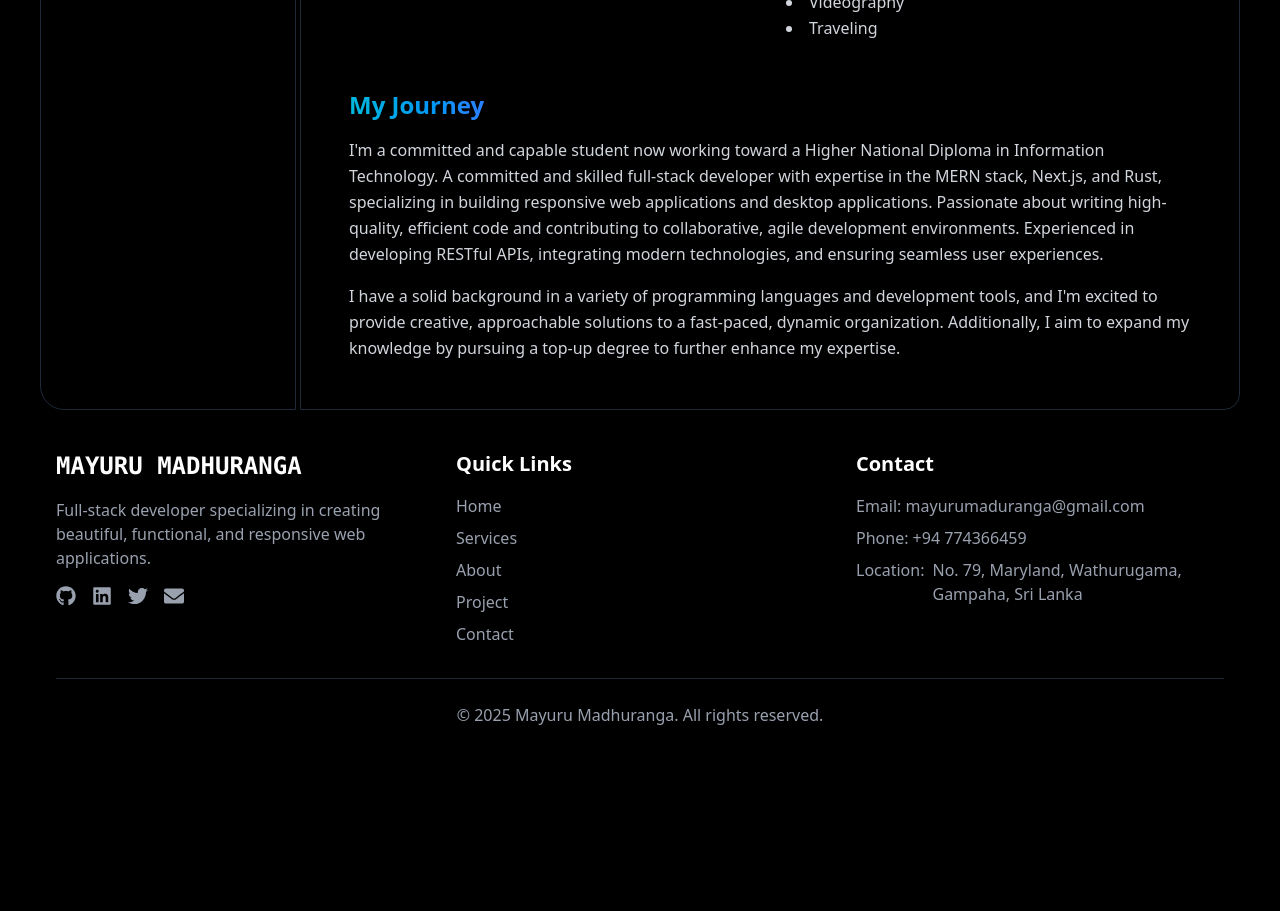
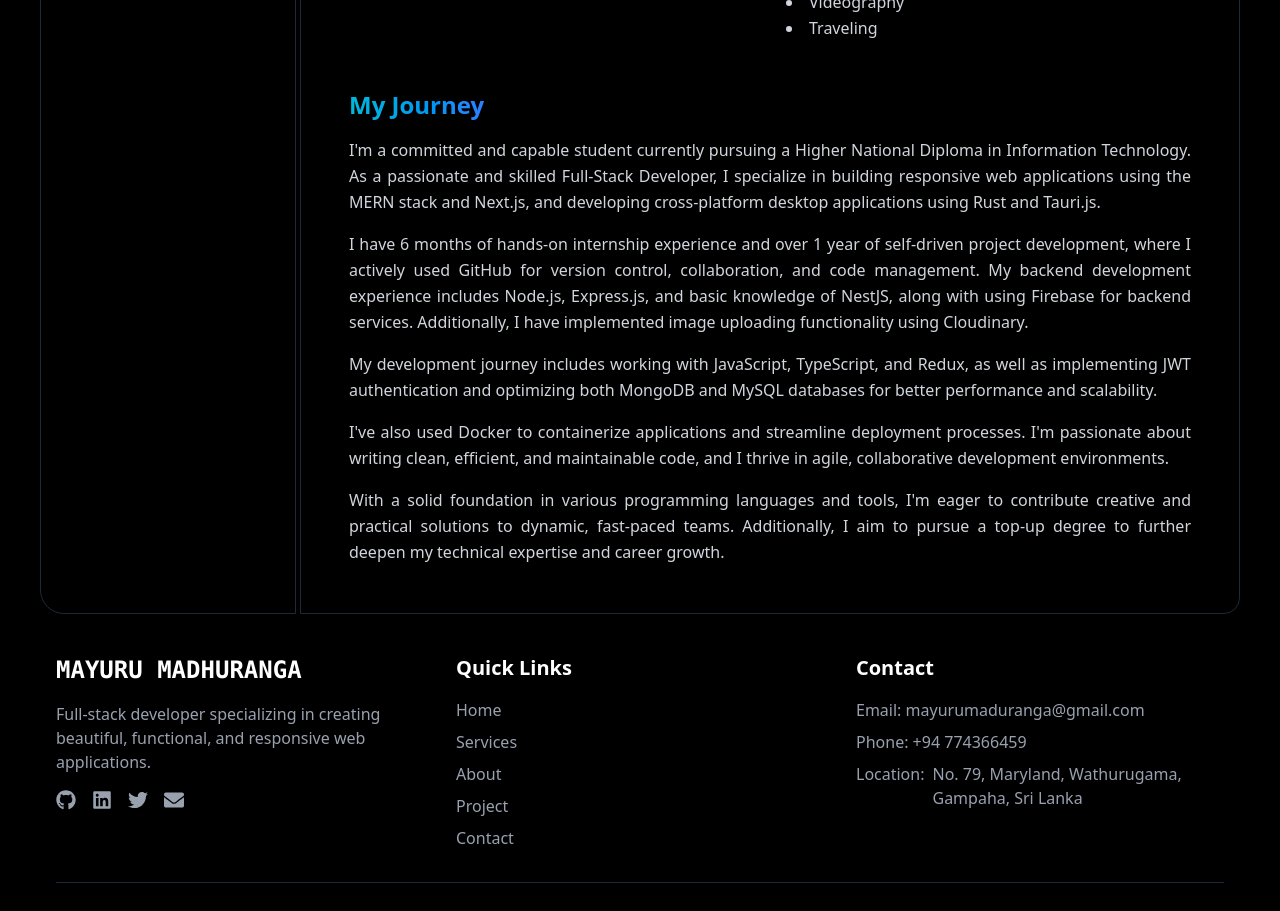
Before and after one commit to Mayuru0/Portfolio-Projcet--Next-Js, a Next.js app: page /about/aboutme in a window 1280 px wide. Shown: the part 580-1491 px from the top of the page. Before the commit the page ends 1331 px from the top, so only its background shows below. Built offline with nearby package versions, Linux system fonts and the light colour scheme.

Commit message:
change about

```diff
--- a/src/Components/about/AboutMe.tsx
+++ b/src/Components/about/AboutMe.tsx
@@ -3,9 +3,8 @@
 import Image from "next/image";
 import React, { useEffect } from "react";
 import AOS from "aos";
-import "aos/dist/aos.css"
+import "aos/dist/aos.css";
 export default function AboutMe() {
-
   useEffect(() => {
     AOS.init({
       duration: 1000, // Animation duration in milliseconds
@@ -26,7 +25,9 @@ export default function AboutMe() {
     <div className="min-h-screen bg-black border border-gray-800 rounded-r-2xl text-white flex flex-col p-4 md:p-8 lg:p-12 mt-2">
       <div className="max-w-5xl mx-auto">
         {/* Heading */}
-        <h1 className="text-4xl font-bold mb-8 primary animate-bounce">About Me</h1>
+        <h1 className="text-4xl font-bold mb-8 primary animate-bounce">
+          About Me
+        </h1>
 
         {/* Profile Section */}
         <div className="flex flex-col md:flex-row items-center md:items-start mb-12 gap-6">
@@ -43,7 +44,9 @@ export default function AboutMe() {
 
           {/* Personal Info */}
           <div className="flex-1 " data-aos="fade-left">
-            <h2 className="text-2xl font-semibold" data-aos="fade-up">{personalInfo.name}</h2>
+            <h2 className="text-2xl font-semibold" data-aos="fade-up">
+              {personalInfo.name}
+            </h2>
             <p className="text-lg text-gray-400 mb-4 animate-pulse">
               Fullstack Developer | MERN Stack Developer
             </p>
@@ -66,12 +69,13 @@ export default function AboutMe() {
         </div>
 
         {/* Interests & Hobbies */}
-        <div className="grid grid-cols-1 md:grid-cols-2 gap-8 " data-aos="fade-left">
+        <div
+          className="grid grid-cols-1 md:grid-cols-2 gap-8 "
+          data-aos="fade-left"
+        >
           {/* Interests */}
           <section>
-            <h3 className="text-2xl font-semibold mb-4 primary">
-              Interests
-            </h3>
+            <h3 className="text-2xl font-semibold mb-4 primary">Interests</h3>
             <ul className="list-disc list-inside text-gray-300 leading-relaxed">
               {personalInfo.interests.map((interest, index) => (
                 <li key={index}>{interest}</li>
@@ -81,9 +85,7 @@ export default function AboutMe() {
 
           {/* Hobbies */}
           <section>
-            <h3 className="text-2xl font-semibold mb-4 primary">
-              Hobbies
-            </h3>
+            <h3 className="text-2xl font-semibold mb-4 primary">Hobbies</h3>
             <ul className="list-disc list-inside text-gray-300 leading-relaxed">
               {personalInfo.hobbies.map((hobby, index) => (
                 <li key={index}>{hobby}</li>
@@ -94,27 +96,46 @@ export default function AboutMe() {
 
         {/* My Journey Section */}
         <section className="mt-12" data-aos="fade-up">
-          <h3 className="text-2xl font-semibold mb-4 primary" data-aos="fade-up">
+          <h3
+            className="text-2xl font-semibold mb-4 primary"
+            data-aos="fade-up"
+          >
             My Journey
           </h3>
-          <p className="text-gray-300 leading-relaxed mb-4">
-  I&apos;m a committed and capable student now working toward a Higher
-  National Diploma in Information Technology. A committed and skilled
-  full-stack developer with expertise in the MERN stack, Next.js, and
-  Rust, specializing in building responsive web applications and
-  desktop applications. Passionate about writing high-quality,
-  efficient code and contributing to collaborative, agile development
-  environments. Experienced in developing RESTful APIs, integrating
-  modern technologies, and ensuring seamless user experiences.
-</p>
-<p className="text-gray-300 leading-relaxed">
-  I have a solid background in a variety of programming languages and
-  development tools, and I&apos;m excited to provide creative, approachable
-  solutions to a fast-paced, dynamic organization. Additionally, I aim
-  to expand my knowledge by pursuing a top-up degree to further
-  enhance my expertise.
-</p>
-
+          <p className="text-gray-300 leading-relaxed mb-4 text-justify">
+            I&apos;m a committed and capable student currently pursuing a Higher
+            National Diploma in Information Technology. As a passionate and
+            skilled Full-Stack Developer, I specialize in building responsive
+            web applications using the MERN stack and Next.js, and developing
+            cross-platform desktop applications using Rust and Tauri.js.
+          </p>
+          <p className="text-gray-300 leading-relaxed mb-4 text-justify">
+            I have 6 months of hands-on internship experience and over 1 year of
+            self-driven project development, where I actively used GitHub for
+            version control, collaboration, and code management. My backend
+            development experience includes Node.js, Express.js, and basic
+            knowledge of NestJS, along with using Firebase for backend services.
+            Additionally, I have implemented image uploading functionality using
+            Cloudinary.
+          </p>
+          <p className="text-gray-300 leading-relaxed mb-4 text-justify">
+            My development journey includes working with JavaScript, TypeScript,
+            and Redux, as well as implementing JWT authentication and optimizing
+            both MongoDB and MySQL databases for better performance and
+            scalability.
+          </p>
+          <p className="text-gray-300 leading-relaxed mb-4 text-justify">
+            I&apos;ve also used Docker to containerize applications and streamline
+            deployment processes. I&apos;m passionate about writing clean, efficient,
+            and maintainable code, and I thrive in agile, collaborative
+            development environments.
+          </p>
+          <p className="text-gray-300 leading-relaxed text-justify ">
+            With a solid foundation in various programming languages and tools,
+            I&apos;m eager to contribute creative and practical solutions to dynamic,
+            fast-paced teams. Additionally, I aim to pursue a top-up degree to
+            further deepen my technical expertise and career growth.
+          </p>
         </section>
       </div>
     </div>
--- a/src/Components/about/Education.tsx
+++ b/src/Components/about/Education.tsx
@@ -16,7 +16,7 @@ const Education = () => {
           {educationDetails.map((edu, index) => (
             <div key={index} className="bg-[#252525] rounded-lg p-6 relative">
               <div className="text-[#1da1f2] animate-pulse">{edu.year}</div>
-              <h2 className="text-lg font-semibold mt-1">{edu.title}</h2>
+              <h2 className="text-lg font-semibold mt-1 ">{edu.title}</h2>
               <div className="mt-4 flex items-center">
                 <div className="w-2 h-2 rounded-full bg-[#1da1f2] mr-2"></div>
                 <Link href={edu.link} className="cursor-pointer hover:text-blue-600 hover:underline">
--- a/src/Components/about/WorkExperience.tsx
+++ b/src/Components/about/WorkExperience.tsx
@@ -14,18 +14,19 @@ const WorkExperience = () => {
             Experience
           </h1>
 
-          <div className="text-gray-300 leading-relaxed" data-aos="fade-up">
+          <div className="text-gray-300 leading-relaxed text-justify" data-aos="fade-up">
             <p>
               As a full-stack developer, I create quick, scalable, and intuitive
-              online apps with MERN and Next.js. Additionally, I successfully
-              finished a good internship where I worked on more than five
-              desktop and web programs using the framework. Additionally,
-              learned how to use the GitHub web application effectively and
-              concentrated on developing code that was clear, effective, and
-              reusable while adhering to industry best practices for agile
-              techniques, version control (Git), and code quality. worked in
-              cross-functional teams to improve application security, optimize
-              APIs, and develop user-friendly features.
+              web applications using the MERN stack, Next.js, and Redux for
+              state management. I successfully completed a 6-month internship
+              during which I worked on more than five desktop and web
+              applications using these frameworks. During this time, I
+              effectively utilized the GitHub web application and focused on
+              writing clear, efficient, and reusable code while adhering to
+              industry best practices including agile methodologies, version
+              control (Git), and maintaining high code quality. I collaborated
+              with cross-functional teams to enhance application security,
+              optimize REST APIs, and develop user-friendly features.
             </p>
           </div>
 
--- a/src/Components/pages/profile.tsx
+++ b/src/Components/pages/profile.tsx
@@ -62,9 +62,8 @@ const Profile: React.FC = () => {
         {/* Download CV Button */}
         <div className="my-8" data-aos="fade-in" data-aos-duration="2000">
           <a
-            href="https://drive.google.com/file/d/1UngL7AZla74VO6OSrgOUY0_xKo22HKwb/view?usp=sharing"
-            target="_blank"
-            rel="noopener noreferrer"
+            href="https://drive.google.com/uc?export=download&id=1nbZbBYUqh2TFZfLOYGHpd-LnxsOSm21D"
+            download
             className="px-4 py-2 sm:px-6 sm:py-3 w-[150px] sm:w-[200px] rounded-xl mr-4 border border-gray-400 hover:bg-gradient-to-br from-cyan-500 to-blue-500 hover:from-cyan-700 hover:to-blue-700 text-white hover:border-none flex items-center justify-center space-x-2 text-xs sm:text-sm md:text-base"
           >
             <FaDownload size={16} />
```
Also changed, not shown: src/Components/Services/Services.tsx (+20 -10 lines), 1 other file (tests, documents, lock files or other folders).
